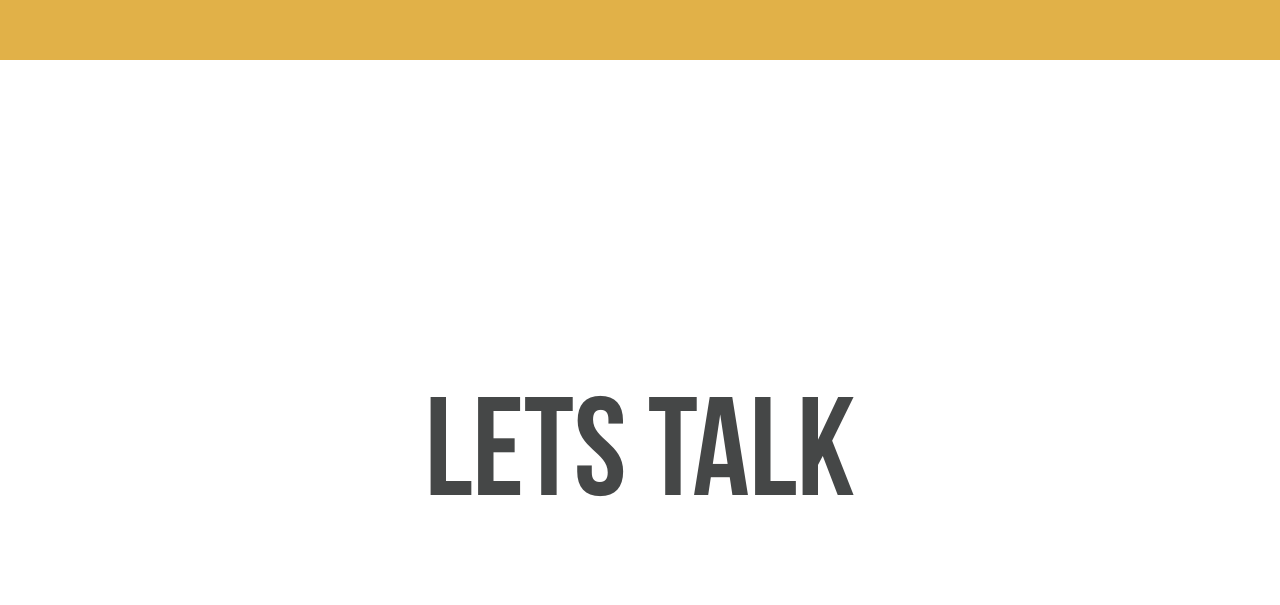
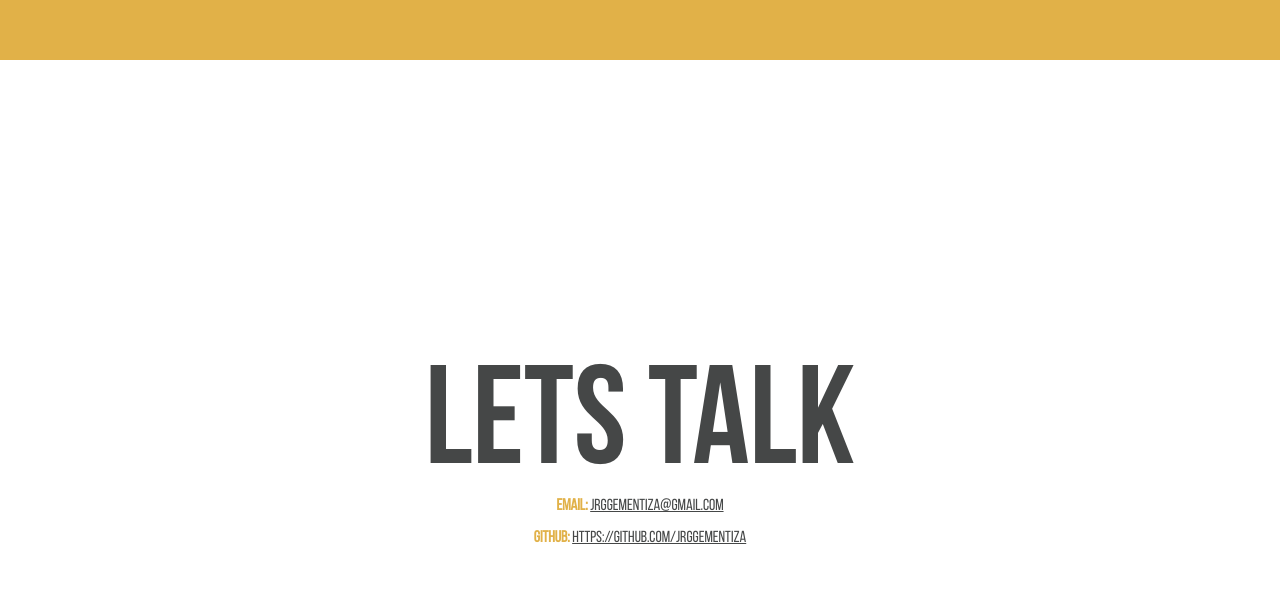
Before and after one commit to jrggementiza/jrggementiza.github.io, a plain HTML site: page index.html in a window 1280 px wide. Shown: the part 3140-3745 px from the top of the page. Drawn offline with Linux system fonts and the light colour scheme.

Commit message:
added contact links.

```diff
--- a/index.html
+++ b/index.html
@@ -41,6 +41,15 @@
 	<section id='contact'>
 		<div class='container'>
 			<h1>Lets Talk</h1>
+			<p>
+   				<strong>Email:</strong>
+   				<a href="mailto:jrggementiza@gmail.com">jrggementiza@gmail.com</a>
+			</p>
+			<p>
+   				<strong>GitHub:</strong>
+   				<a href="https://github.com/jrggementiza">https://github.com/jrggementiza</a>
+			</p>
+
 		</div>
 </body>
 
--- a/styles/style.css
+++ b/styles/style.css
@@ -24,18 +24,18 @@ h1 {
 	margin: 0px;
 	padding: 0px;
 }
-h2 {
+h2, p {
 	font-family: "BebasNeueRegular", Helvetica, Arial, sans-serif;
 	margin-top: 0px;
 	padding: 0px;
 }
 
 /* Color Black */
-#hero > .container > h1, #backstory > .container > h2, #item-1 > .container > h2, #contact > .container > h1 {
+#hero > .container > h1, #backstory > .container > h2, #item-1 > .container > h2, #contact > .container > h1, #contact > .container > p, a {
 	color: #454747; /*black*/
 }
 /* Yellow #e1b148 */
-#hero > .container > h2, #behold > .container > h1 {
+#hero > .container > h2, #behold > .container > h1, #contact > .container > p {
 	color: #e1b148;
 }
 /* Cream #efedee */
```
